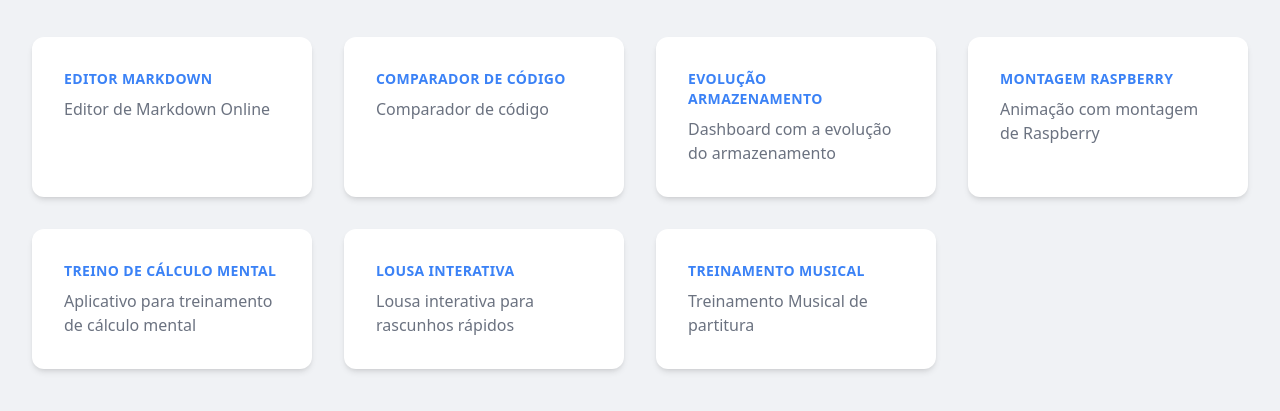
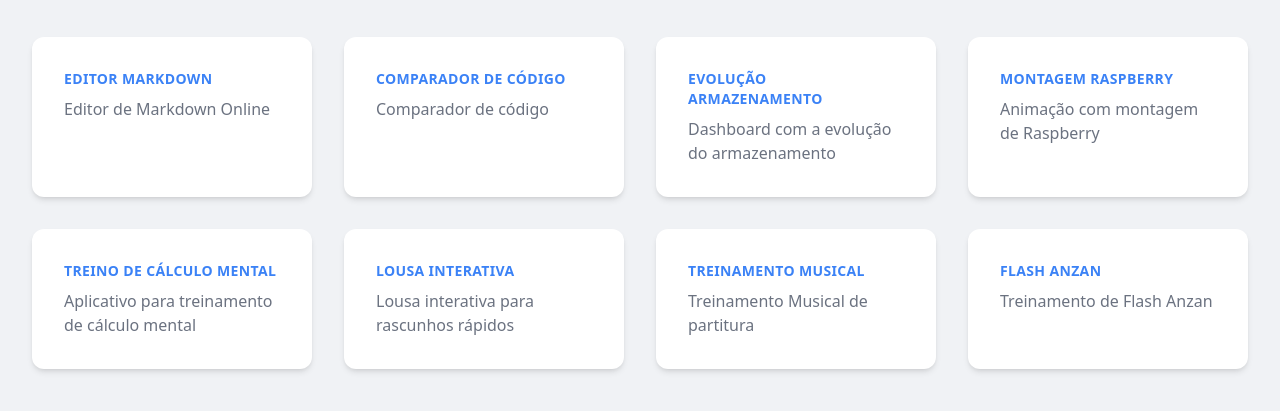
Before and after one commit to diegoperesmarques/projetosia, a plain HTML site: page index.html in a window 1280 px wide. Shown: the part 115-526 px from the top of the page. Drawn offline with nearby package versions, Linux system fonts and the light colour scheme.

Commit message:
Update index.html

```diff
--- a/index.html
+++ b/index.html
@@ -109,6 +109,11 @@
                     description: 'Treinamento Musical de partitura',
                     file: './treinamento_musical.html'
                 },
+                {
+                    title: 'Flash Anzan',
+                    description: 'Treinamento de Flash Anzan',
+                    file: './flash_anzan.html'
+                },
             ];
 
             const cardContainer = $('#card-container');
```
